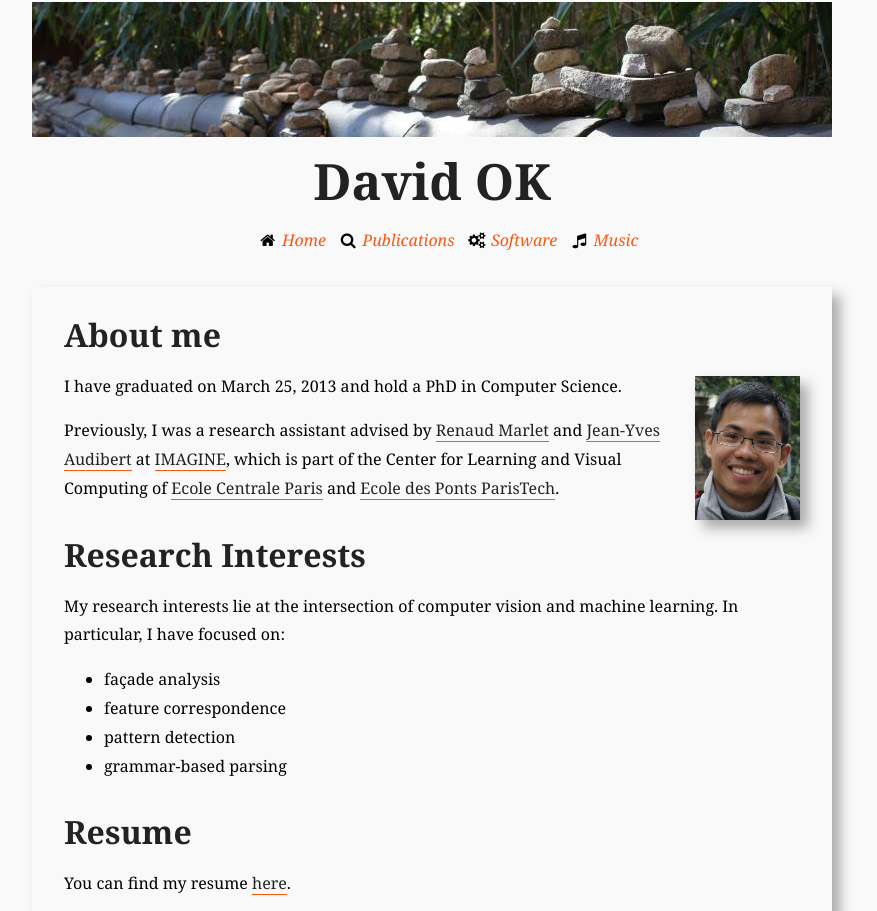
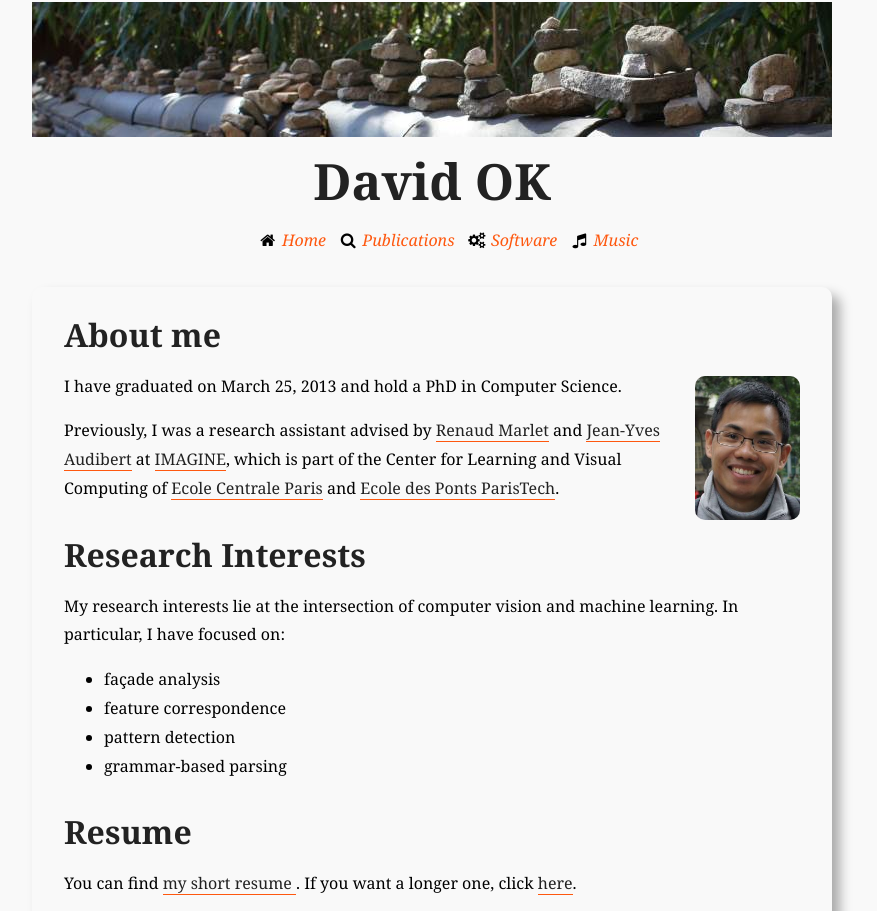
Before and after one commit to davidok8/mypage, a plain HTML site: page index.html in a window 1280 px wide. Shown: the top 911 px of the page, without its empty margins (208-1085 px from the left). Drawn offline with Linux system fonts and the light colour scheme.

Commit message:
minor update

```diff
--- a/assets/css/style.css
+++ b/assets/css/style.css
@@ -99,9 +99,9 @@ section {
 article {
     /* fancy layout */
     box-shadow: 8px 8px 12px #aaa;
-    /*-webkit-border-radius: 10px;
+    -webkit-border-radius: 10px;
     -moz-border-radius: 10px;
-    border-radius: 10px;*/
+    border-radius: 10px;
     padding: 2em;
     padding-top: 1.1em;
     margin: auto;
@@ -151,10 +151,10 @@ footer a:link span, footer a:visited span {
     margin-left: 1em;
     height: 9em;
     float: right;
-    box-shadow: 8px 8px 12px #aaa;
-    /*-webkit-border-radius: 10px;
+    /*box-shadow: 8px 8px 12px #aaa;*/
+    -webkit-border-radius: 10px;
     -moz-border-radius: 10px;
-    border-radius: 10px;*/
+    border-radius: 10px;
 }
 
 /* Quote section */
--- a/index.html
+++ b/index.html
@@ -52,8 +52,8 @@
 
 
         <h2>Resume</h2>
-        <p>You can find my resume <a href="https://dl.dropbox.com/u/80774144/cv/cv-en.pdf">here</a>.</p>
-        <p><a href="http://fr.linkedin.com/pub/david-ok/b/586/54b">LinkedIn profile  <i class="icon-linkedin"></i></a>.</p>
+        <p>You can find <a href="https://dl.dropboxusercontent.com/u/80774144/cv/short-cv-en.pdf">my short resume </a>. If you want a longer one, click <a href="https://dl.dropboxusercontent.com/u/80774144/cv/cv-en.pdf">here</a>.</p>
+        <p><a href="http://fr.linkedin.com/pub/david-ok/b/586/54b">LinkedIn profile  <i class="icon-linkedin"></i></a>.
         <p><i class="icon-envelope-alt"></i> To contact me: <img alt="email" id="email" src="email.png" />.</p>
       </article>
     </section>
```
